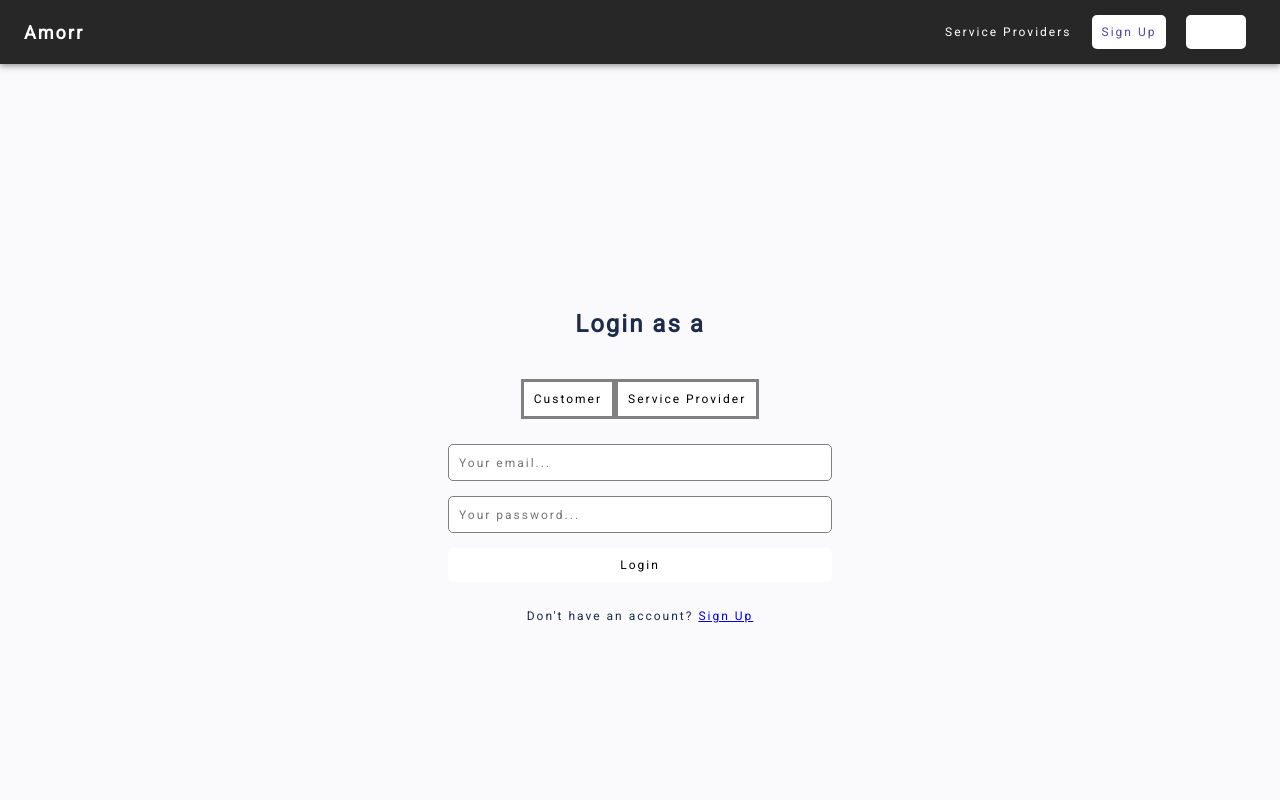
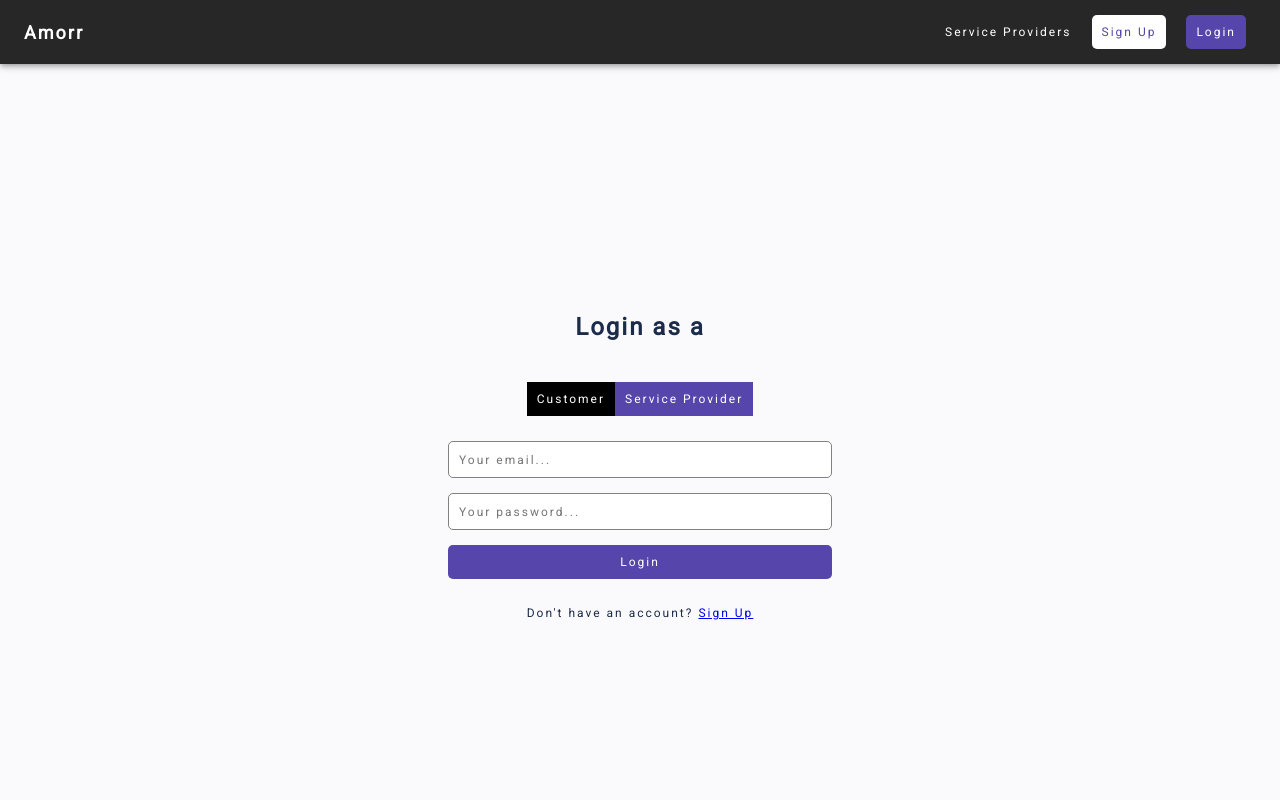
Before and after one commit to UTSCCSCC01/finalprojects22-the-big-result, a React (Create React App) app in the folder frontend/: page /login in a window 1280 px wide. Shown: the top 800 px of the page. Built offline with nearby package versions, Linux system fonts and the light colour scheme; no server answers.

Commit message:
THEB-7 updated styling to avoid conflict with App styling

```diff
--- a/frontend/src/components/Calender/Calender.css
+++ b/frontend/src/components/Calender/Calender.css
@@ -24,21 +24,16 @@
   text-align: center !important;
 }
 
-button {
-  color: black !important;
+.calendar .tab {
+  border-style: solid !important;
+  border-width: 1px;
+  transition-duration: 0.3s;
   background-color: white !important;
-
+  color: #5646ab;
 }
 
-.tab {
-  border-style: solid !important;
-  border-color: grey !important;
-  border-width: 1px;
-  transition-duration: 0.3s;
-}
-
-.tab:hover {
-  background-color: #8b84af !important; /* Green */
+.calendar .tab:hover {
+  background-color: #8b84af !important;
   color: white !important;
 }
 
```
